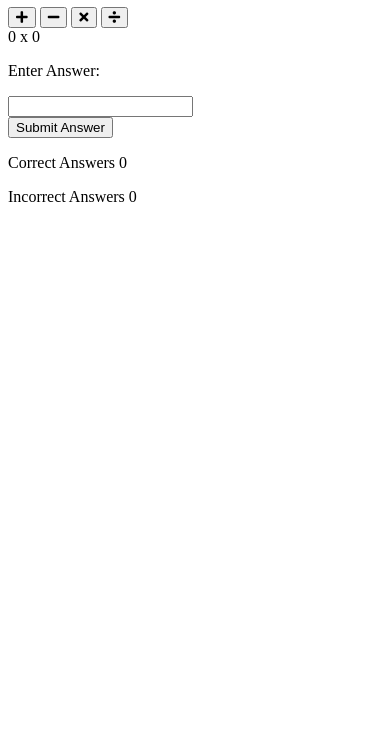
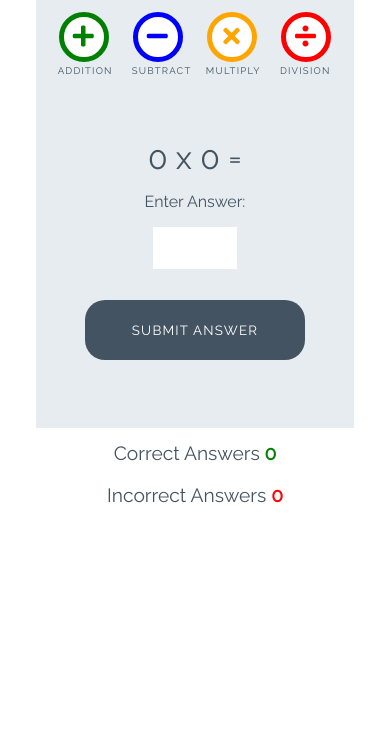
Before and after one commit to Conal2023/love-maths, a plain HTML site: page index.html in a window 390 px wide. Shown: the part 112-844 px from the top of the page. Drawn offline with Linux system fonts and the light colour scheme.

Commit message:
Add styles for a game

```diff
--- a/assets/css/style.css
+++ b/assets/css/style.css
@@ -0,0 +1,254 @@
+/* --------- Global style */
+
+body {
+    background-color: white;
+    font-family: "Raleway", sans-serif;
+    color: #445361;
+    text-align: center;
+}
+
+/* --------- Heading */
+
+.heading {
+    text-align: center;
+    font-size: 2.5rem;
+}
+
+.logo {
+    height: 40px;
+    padding-right: 5px;
+}
+
+/* --------- Game layout */
+
+.game-area {
+    background-color: #E6ECF0;
+    box-sizing: border-box;
+    width: 85%;
+    height: 65vh;
+    max-height: 450px;
+    max-width: 830px;
+    margin-left: auto;
+    margin-right: auto;
+    padding: 1%;
+}
+
+.question-area {
+    width: 50%;
+    font-size: 2rem;
+    margin: auto;
+    padding: 50px 0;
+}
+
+.question-area span {
+    padding: 0 15px;
+}
+
+.score-area {
+    margin: 5px auto;
+    width: 60%;
+    font-size: 1.2rem;
+}
+
+.controls-area {
+    width: 85%;
+    margin: 30px auto;
+}
+
+#score {
+    color: green;
+    font-weight: bold;
+}
+
+#incorrect {
+    color: red;
+    font-weight: bold;
+}
+
+.answer-message {
+    display: none;
+    font-size: 1rem;
+}
+
+#answer-box {
+    border: none;
+    color: #445361;
+    display: inline-block;
+    height: 40px;
+    width: 80px;
+    font-size: 1.2rem;
+}
+
+.scores {
+    display: inline-block;
+    padding: 25px;
+}
+
+/* --------- Buttons */
+
+.btn {
+    width: 220px;
+    height: 60px;
+    font-family: "Raleway", sans-serif;
+    text-transform: uppercase;
+    letter-spacing: 1.2px;
+    color: white;
+}
+
+.btn:focus {
+    outline: none;
+}
+
+.btn--big {
+    padding-top: 10px;
+    border-radius: 50%;
+    background-color: white;
+    border: 10px solid;
+    width: 100px;
+    height: 100px;
+    font-size: 3.2rem;
+    margin: 0 30px;
+    transition: all 0.5s;
+}
+
+.btn--big::after {
+    content: attr(data-type);
+    font-size: 1rem;
+    color: #445361;
+    position: relative;
+    left: -0.5em;
+}
+
+.btn--blue {
+    border-color: blue;
+    color: blue;
+}
+
+.btn--blue:active,
+.btn--blue:hover {
+    background-color: darkblue;
+    color: white;
+}
+
+.btn--orange {
+    border-color: orange;
+    color: orange;
+}
+
+.btn--orange:active,
+.btn--orange:hover {
+    background-color: darkorange;
+    color: white;
+}
+
+.btn--red {
+    border-color: red;
+    color: red;
+}
+
+.btn--red:active,
+.btn--red:hover {
+    background-color: darkred;
+    color: white;
+}
+
+.btn--green {
+    border-color: green;
+    color: green;
+}
+
+.btn--green:active,
+.btn--green:hover {
+    background-color: darkgreen;
+    color: white;
+}
+
+.btn--gray {
+    margin-top: 25px;
+    background-color: #445361;
+    border: 1px transparent;
+    border-radius: 20px;
+}
+
+.btn--gray:active,
+.btn--gray:hover {
+    background-color: #0d1013;
+}
+
+/* --------- Media queries */
+
+@media (max-width: 414px) {
+    .controls-area {
+        width: 100%;
+    }
+
+    .btn--big {
+        margin: 0 10px;
+        padding: 5px;
+        border: 5px solid;
+        width: 50px;
+        height: 50px;
+        font-size: 1.5rem;
+    }
+
+    .btn--big::after {
+        font-size: 0.6rem;
+        left: -0.7rem;
+    }
+
+    .question-area {
+        padding: 10% 0;
+        width: 100%;
+    }
+
+    .question-area span {
+        padding: 0;
+    }
+
+    .answer-message {
+        display: block;
+    }
+
+    #answer-box {
+        display: block;
+        margin: 0 auto;
+    }
+
+    .btn--gray {
+        margin-top: 0;
+    }
+
+    .score-area {
+        width: 100%;
+    }
+
+    .scores {
+        margin: 0.5em auto;
+        display: block;
+        padding: 5px;
+    }
+
+    .heading {
+        font-size: 2rem;
+    }
+}
+
+@media (max-width: 320px) {
+    .game-area {
+        height: 70vh;
+    }
+
+    .controls-area {
+        width: 75%;
+        margin: 10px auto;
+    }
+
+    .btn--big {
+        margin: 10px 10px;
+    }
+
+    .question-area {
+        padding: 10px 0;
+    }
+
+}
--- a/index.html
+++ b/index.html
@@ -1,11 +1,11 @@
 <!DOCTYPE html>
 <html lang="en">
+
 <head>
     <meta charset="UTF-8">
-    <meta http-equiv="X-UA-Compatible" content="IE=edge">
     <meta name="viewport" content="width=device-width, initial-scale=1.0">
 
-    <!-- font awesome and google fonts-->
+    <!-- font awesome and google fonts -->
     <link rel="stylesheet" href="https://use.fontawesome.com/releases/v5.7.2/css/all.css"
         integrity="sha384-fnmOCqbTlWIlj8LyTjo7mOUStjsKC4pOpQbqyi7RrhN7udi9RwhKkMHpvLbHG9Sr" crossorigin="anonymous">
     <link href="https://fonts.googleapis.com/css?family=Raleway%7CRighteous" rel="stylesheet">
@@ -13,22 +13,24 @@
     <link rel="stylesheet" href="assets/css/style.css">
     <title>Document</title>
 </head>
+
 <body>
     <h1 class="heading">
         <img class="logo" src="assets/images/logo.png" alt="logo"> Love Maths
     </h1>
+
     <div class="game-area">
         <div class="controls-area">
-            <button class="btn btn--big btn--green">
+            <button data-type="addition" class="btn btn--big btn--green">
                 <i class="fas fa-plus"></i>
             </button>
-            <button class="btn btn--big btn--blue">
+            <button data-type="subtract" class="btn btn--big btn--blue">
                 <i class="fas fa-minus"></i>
             </button>
-            <button class="btn btn--big btn--orange">
+            <button data-type="multiply" class="btn btn--big btn--orange">
                 <i class="fas fa-times"></i>
             </button>
-            <button class="btn btn--big btn--red">
+            <button data-type="division" class="btn btn--big btn--red">
                 <i class="fas fa-divide"></i>
             </button>
         </div>
@@ -36,20 +38,19 @@
             <span id="operand1">0</span>
             <span id="operator">x</span>
             <span id="operand2">0</span>
-            <span></span>
+            <span>=</span>
             <p class="answer-message">Enter Answer:</p>
             <input id="answer-box" type="number">
         </div>
-        <button class="btn btn--grey">Submit Answer</button>
+        <button data-type="submit" class="btn btn--gray">Submit Answer</button>
     </div>
 
     <div class="score-area">
         <p class="scores">Correct Answers <span id="score">0</span></p>
-        <p class="scores">Incorrect Answers <span id="incorrect score">0</span></p>
+        <p class="scores">Incorrect Answers <span id="incorrect">0</span></p>
     </div>
-
-
 
     <script src="assets/js/script.js"></script>
 </body>
+
 </html>
```
